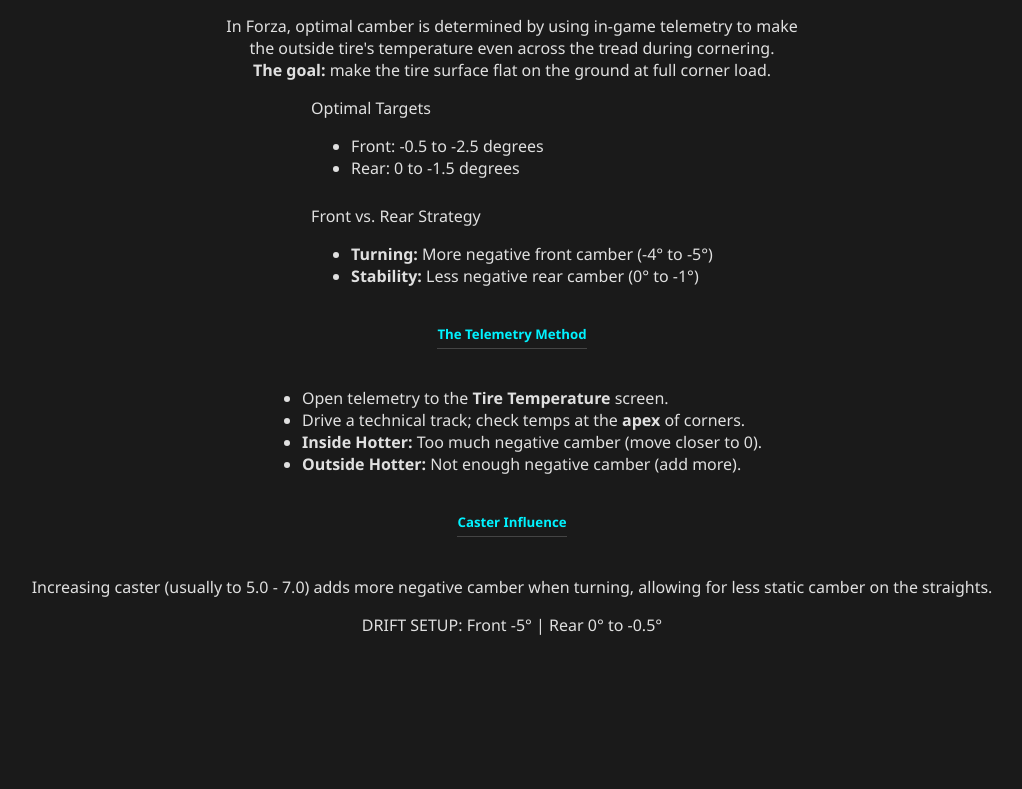
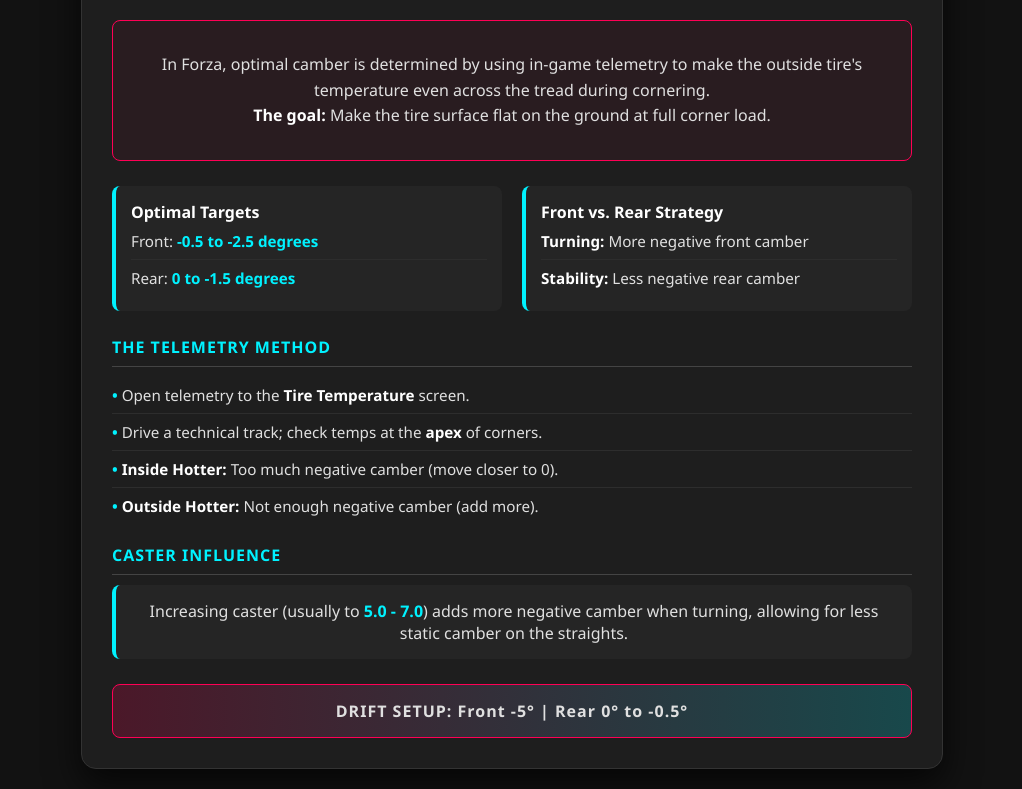
Before and after one commit to fingergunzgaming/FH5Tuner, a plain HTML site: page Alignment.html in a window 1280 px wide. Shown: the part 100-889 px from the top of the page, without its empty margins (128-1150 px from the left). Before the commit the page ends 800 px from the top, so only its background shows below. Drawn offline with Linux system fonts and the light colour scheme.

Commit message:
Update Alignment.html
Cleaned up for a better look

```diff
--- a/Alignment.html
+++ b/Alignment.html
@@ -8,115 +8,129 @@
         :root {
             --neon-pink: #ff0055;
             --neon-blue: #00f2ff;
-            --dark-bg: #1a1a1a;
-            --card-bg: #2d2d2d;
+            --dark-bg: #121212;
+            --card-bg: #1e1e1e;
             --text-color: #e0e0e0;
         }
 
         body {
-            font-family: 'Segoe UI', Tahoma, Geneva, Verdana, sans-serif;
+            font-family: 'Segoe UI', Roboto, Helvetica, Arial, sans-serif;
             background-color: var(--dark-bg);
             color: var(--text-color);
             margin: 0;
+            padding: 20px;
             display: flex;
-            flex-direction: column;
-            align-items: center;
-            padding: 10px;
+            justify-content: center;
+        }
+
+        .container {
+            background: var(--card-bg);
+            padding: 30px;
+            border-radius: 15px;
+            box-shadow: 0 15px 35px rgba(0,0,0,0.7);
+            max-width: 800px;
+            width: 100%;
+            border: 1px solid #333;
         }
 
         header {
             text-align: center;
+            margin-bottom: 25px;
             border-bottom: 1px solid var(--neon-pink);
-            margin-bottom: 15px;
-            width: 100%;
-            max-width: 800px;
+            padding-bottom: 10px;
         }
 
-        h2 { color: var(--neon-pink); text-transform: uppercase; letter-spacing: 2px; }
-        h5 { color: var(--neon-blue); border-bottom: 1px solid #444; padding-bottom: 5px; }
-
-        .container {
-            background: var(--card-bg);
-            padding: 10px;
-            border-radius: 10px;
-            box-shadow: 0 10px 10px rgba(0,0,0,0.5);
-            max-width: 800px;
-            width: 100%;
+        h2 {
+            color: var(--neon-pink);
+            text-transform: uppercase;
+            letter-spacing: 3px;
+            margin: 0;
         }
 
-        .instructions {
-            background: rgba(0, 242, 255, 0.1);
-            padding: 10px;
-            border-left: 4px solid var(--neon-blue);
-            margin-bottom: 15px;
-            font-size: 0.9em;
+        .stat-box {
+            background: rgba(255, 0, 85, 0.05);
+            border: 1px solid var(--neon-pink);
+            padding: 15px;
+            border-radius: 8px;
+            text-align: center;
+            margin-bottom: 25px;
             line-height: 1.6;
         }
 
         .grid {
             display: grid;
-            grid-template-columns: repeat(auto-fit, minmax(200px, 1fr));
-            gap: 10px;
+            grid-template-columns: repeat(auto-fit, minmax(300px, 1fr));
+            gap: 20px;
+            margin-bottom: 25px;
         }
 
-        .input-group {
-            display: flex;
-            flex-direction: column;
+        .card {
+            background: #252525;
+            padding: 15px;
+            border-radius: 8px;
+            border-left: 4px solid var(--neon-blue);
         }
 
-        label {
-            margin-bottom: 4px;
-            font-weight: bold;
-            color: #aaa;
-            font-size: 0.85em;
+        h5 {
+            color: var(--neon-blue);
+            margin: 20px 0 10px 0;
             text-transform: uppercase;
+            font-size: 1rem;
+            letter-spacing: 1px;
+            border-bottom: 1px solid #444;
+            padding-bottom: 8px;
         }
 
-        input {
-            background: #111;
-            border: 1px solid #444;
-            color: white;
-            padding: 12px;
-            border-radius: 6px;
-            font-size: 1em;
-            transition: border 0.3s;
+        ul {
+            list-style: none;
+            padding: 0;
+            margin: 0;
         }
 
-        input:focus {
-            outline: none;
-            border-color: var(--neon-blue);
+        li {
+            padding: 8px 0;
+            font-size: 0.95em;
+            border-bottom: 1px solid #2d2d2d;
         }
 
-        input[readonly] {
-            border-color: var(--neon-pink);
-            color: var(--neon-pink);
+        li:last-child { border-bottom: none; }
+
+        .highlight { color: var(--neon-blue); font-weight: bold; }
+        strong { color: #fff; }
+
+        .drift-box {
+            text-align: center;
+            background: linear-gradient(90deg, rgba(255,0,85,0.2), rgba(0,242,255,0.2));
+            padding: 15px;
+            border-radius: 8px;
+            border: 1px solid var(--neon-pink);
             font-weight: bold;
-            cursor: default;
+            letter-spacing: 1px;
+            margin-top: 25px;
         }
 
-        .results-section {
-            margin-top: ;
-            padding-top: ;
-            border-top: ;
+        .telemetry-list li::before {
+            content: "• ";
+            color: var(--neon-blue);
+            font-weight: bold;
         }
     </style>
-
 </head>
 <body>
 
+<div class="container">
     <header>
         <h2>Alignment Tuner</h2>
     </header>
 
     <div class="stat-box">
-            <center><p>In Forza, optimal camber is determined by using in-game telemetry to make
-			<br>the outside tire's temperature even across the tread during cornering.
-			<br><strong>The goal:</strong> make the tire surface flat on the ground at full corner load.</p></center>
+        <p>In Forza, optimal camber is determined by using in-game telemetry to make the outside tire's temperature even across the tread during cornering.<br>
+        <strong>The goal:</strong> Make the tire surface flat on the ground at full corner load.</p>
     </div>
 
     <div class="grid">
         <div class="card">
-                <span class="stat-label">Optimal Targets</span>
+            <strong>Optimal Targets</strong>
             <ul>
                 <li>Front: <span class="highlight">-0.5 to -2.5 degrees</span></li>
                 <li>Rear: <span class="highlight">0 to -1.5 degrees</span></li>
@@ -124,16 +138,16 @@
         </div>
 
         <div class="card">
-                <span class="stat-label">Front vs. Rear Strategy</span>
+            <strong>Front vs. Rear Strategy</strong>
             <ul>
-                    <li><strong>Turning:</strong> More negative front camber (-4° to -5°)</li>
-                    <li><strong>Stability:</strong> Less negative rear camber (0° to -1°)</li>
+                <li><strong>Turning:</strong> More negative front camber</li>
+                <li><strong>Stability:</strong> Less negative rear camber</li>
             </ul>
         </div>
     </div>
 
     <h5>The Telemetry Method</h5>
-        <ul>
+    <ul class="telemetry-list">
         <li>Open telemetry to the <strong>Tire Temperature</strong> screen.</li>
         <li>Drive a technical track; check temps at the <strong>apex</strong> of corners.</li>
         <li><strong>Inside Hotter:</strong> Too much negative camber (move closer to 0).</li>
@@ -142,12 +156,13 @@
 
     <h5>Caster Influence</h5>
     <div class="card">
-            <center><p>Increasing caster (usually to <span class="highlight">5.0 - 7.0</span>) adds more negative camber when turning, allowing for less static camber on the straights.</p></center>
+        <p style="text-align: center; margin: 0;">Increasing caster (usually to <span class="highlight">5.0 - 7.0</span>) adds more negative camber when turning, allowing for less static camber on the straights.</p>
     </div>
 
     <div class="drift-box">
         DRIFT SETUP: Front -5° | Rear 0° to -0.5°
     </div>
+</div>
 
 </body>
 </html>
```
Lines whose indentation alone changed are shown as unchanged.
